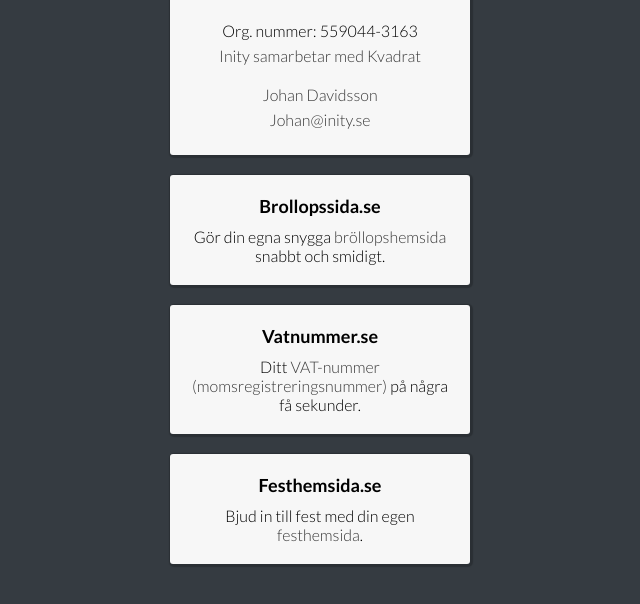
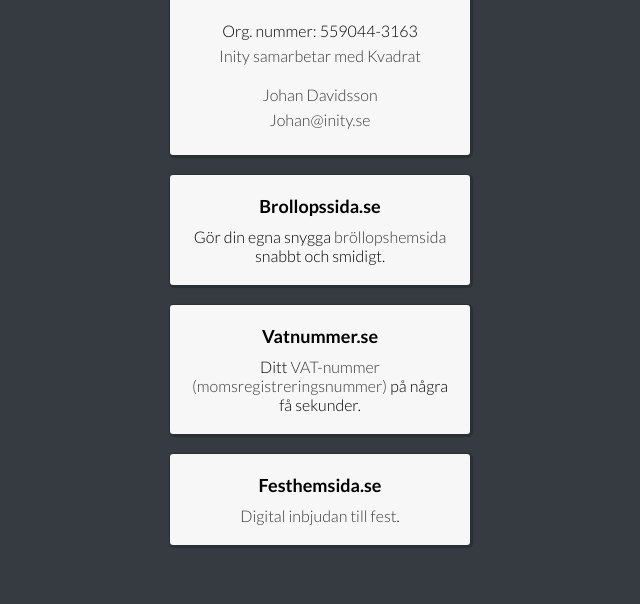
Before and after one commit to inity-development/inity-development.github.io, a plain HTML site: page index.html in a window 1280 px wide. Shown: the part 156-760 px from the top of the page, without its empty margins (320-960 px from the left). Drawn offline with Linux system fonts and the light colour scheme.

Commit message:
Update index.html

```diff
--- a/index.html
+++ b/index.html
@@ -48,7 +48,7 @@
 
 		<section>
     			<h2>Festhemsida.se</h2>
-			Bjud in till fest med din egen <a href="https://festhemsida.se/" target="_blank">festhemsida</a>.
+			<a href="https://festhemsida.se/" target="_blank">Digital inbjudan till fest</a>.
 		</section>
 	</body>
 </html>
```
